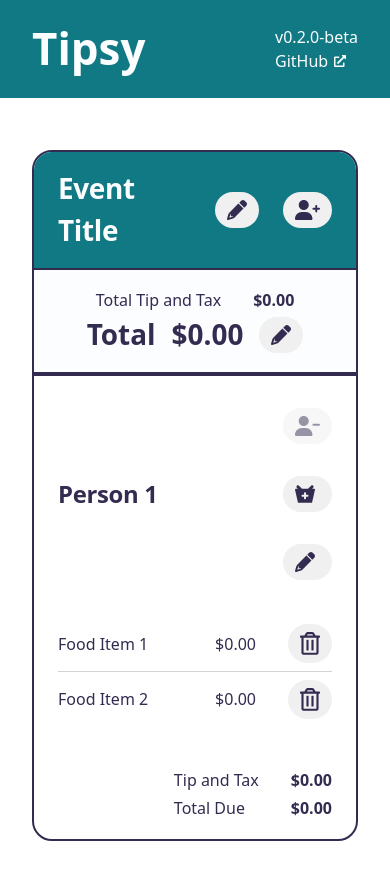
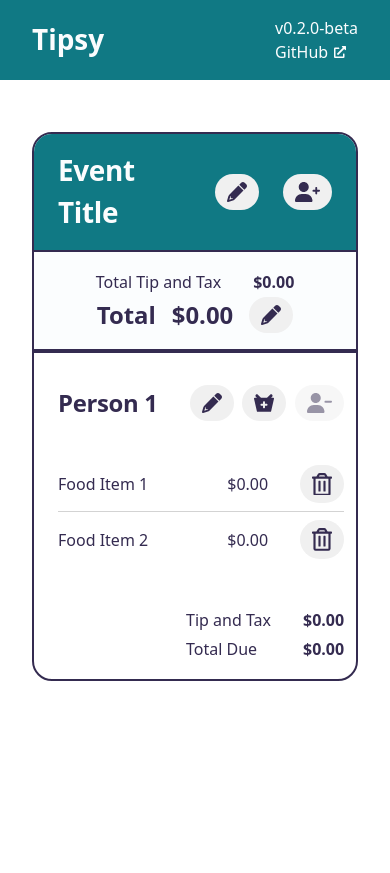
Before and after one commit to mikedelgaudio/tipsy, a React (Vite) app in the folder frontend/: page / in a window 390 px wide. After the commit the page ends 844 px from the top, so only its background shows below. Built offline with nearby package versions, Linux system fonts and the light colour scheme.

Commit message:
finish button swap:

```diff
--- a/frontend/src/components/Navbar/Navbar.css
+++ b/frontend/src/components/Navbar/Navbar.css
@@ -18,7 +18,7 @@ nav {
 }
 
 .nav-logo {
-  font-size: clamp(2em, 2.5em + 1vw, 3em);
+  font-size: clamp(1em, 1.5em + 1vw, 2em);
   text-decoration: none;
   font-weight: 600;
 }
--- a/frontend/src/components/ResultsView/ItemMenu/PersonCard/PersonActions/PersonActions.css
+++ b/frontend/src/components/ResultsView/ItemMenu/PersonCard/PersonActions/PersonActions.css
@@ -1,7 +1,6 @@
 .personActions {
   display: flex;
   flex-flow: column wrap;
-  flex-direction: column-reverse;
 }
 
 /* ? Need to investigate why iOS can't use gap */
@@ -9,9 +8,9 @@
   margin: 1em 0;
 }
 
-@media (min-width: 576px) {
+@media (min-width: 376px) {
   .personActions {
-    gap: 1.25em;
+    gap: 0.55em;
     flex-flow: row;
   }
 }
--- a/frontend/src/components/ResultsView/ItemMenu/PersonCard/PersonCard.css
+++ b/frontend/src/components/ResultsView/ItemMenu/PersonCard/PersonCard.css
@@ -25,6 +25,7 @@
   align-items: center;
   flex-flow: row nowrap;
   gap: 2em;
+  white-space: nowrap;
 }
 
 .personItemList,
@@ -53,7 +54,7 @@
   align-items: center;
 }
 
-@media (min-width: 576px) {
+@media (min-width: 630px) {
   .personItem.editing {
     flex-flow: row;
     justify-content: space-between;
--- a/frontend/src/components/ResultsView/ItemMenu/TotalsMenu/TotalsMenu.css
+++ b/frontend/src/components/ResultsView/ItemMenu/TotalsMenu/TotalsMenu.css
@@ -17,10 +17,11 @@
 
 .totalText {
   font-weight: 600;
-  font-size: clamp(1.5em, 1.5em + 1vw, 2em);
+  font-size: clamp(0.5em, 1.25em + 1vw, 2em);
   word-break: break-word;
   display: flex;
   align-items: center;
+  white-space: nowrap;
 }
 
 .totalsBreakdownWrapper {
@@ -49,5 +50,4 @@
   display: flex;
   align-items: center;
   gap: 1em;
-  max-width: 60%;
 }
--- a/frontend/src/styles/buttons.css
+++ b/frontend/src/styles/buttons.css
@@ -35,7 +35,7 @@ button:disabled {
   opacity: 0.75;
 }
 
-@media (min-width: 576px) {
+@media (min-width: 630px) {
   .btn-text {
     display: inline;
   }
@@ -43,7 +43,8 @@ button:disabled {
 
 .btn-success {
   color: var(--brand-off);
-  border: 3px solid var(--brand-off);
+  box-shadow: 0px 0px 10px var(--success);
+  border: 2px solid var(--brand-off);
   background-color: var(--success);
 }
 
--- a/frontend/src/styles/themes.css
+++ b/frontend/src/styles/themes.css
@@ -5,7 +5,7 @@
   --brand-alt-light: hsl(175, 100%, 96%);
   --brand-off-light: hsl(255 30% 24%);
   --background-light: #ffffff;
-  --success-light: hsl(128 100% 50%);
+  --success-light: hsl(0, 0%, 100%);
   --error-light: hsl(0, 95%, 54%);
 
   /* dark */
@@ -14,7 +14,7 @@
   --brand-alt-dark: hsl(174, 36%, 54%);
   --brand-off-dark: hsl(206, 32%, 86%);
   --background-dark: hsl(0, 0%, 100%);
-  --success-dark: hsl(115 100% 39%);
+  --success-dark: hsl(0, 0%, 100%);
   --error-dark: hsl(0, 80%, 42%);
 }
 
```
